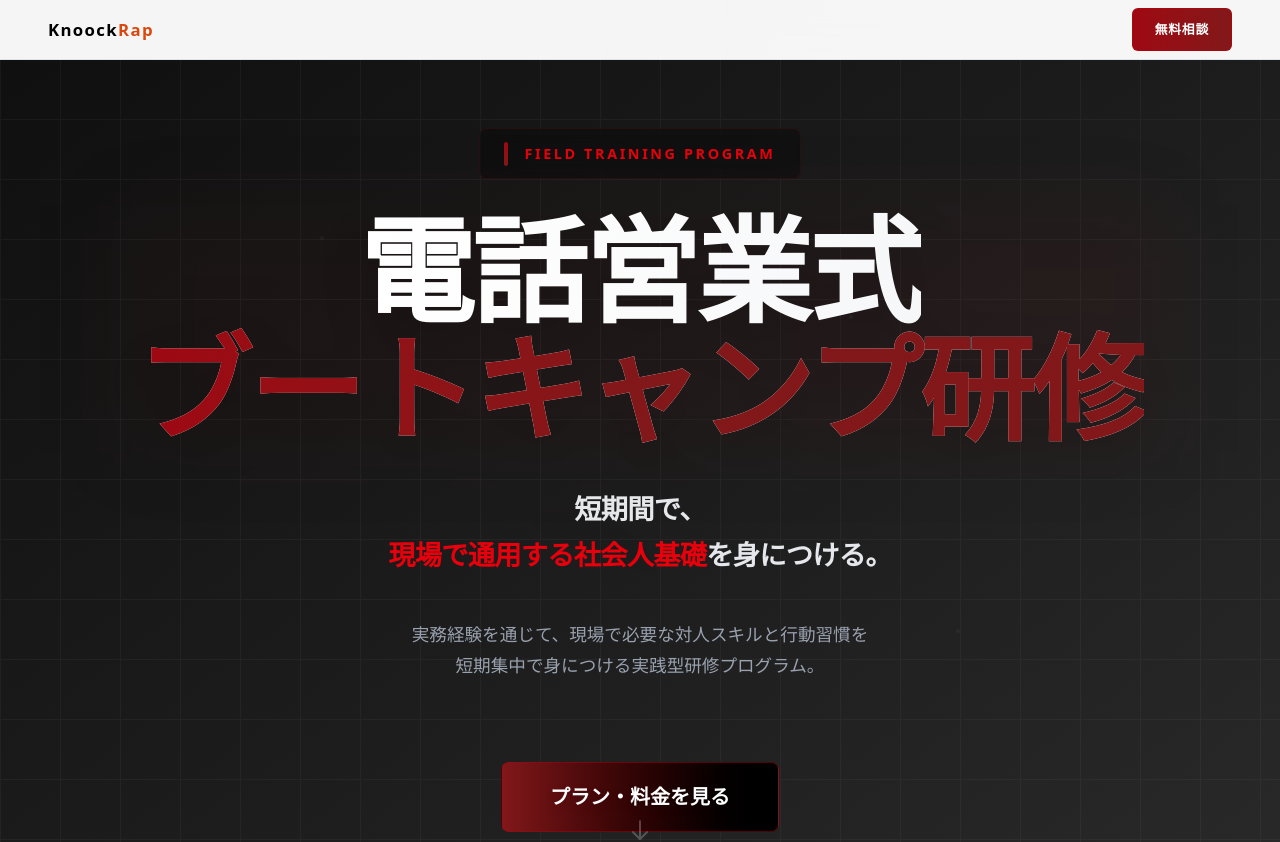
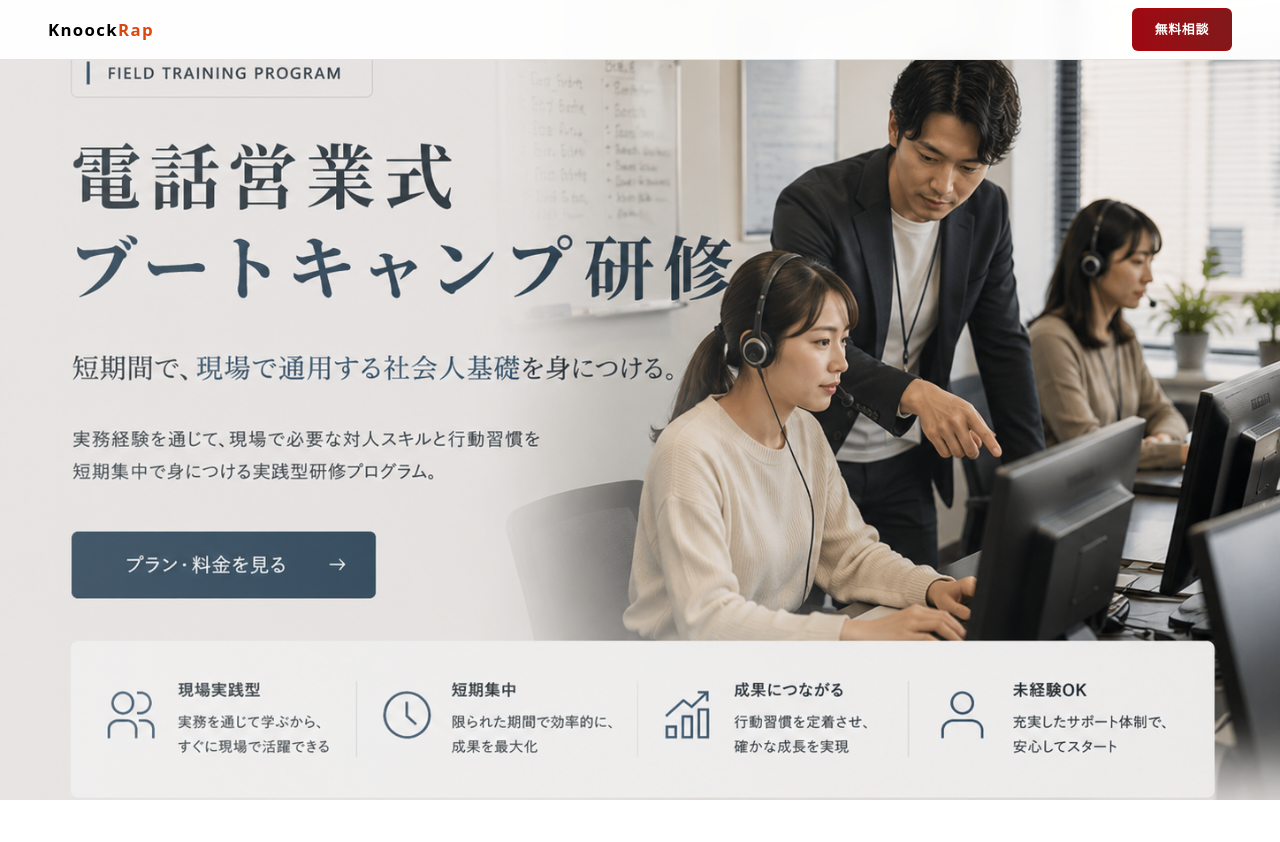
Before and after one commit to knockrap/knockrap-lp, a Next.js app: page / in a window 1280 px wide. Shown: the top 842 px of the page. Built offline with nearby package versions, Linux system fonts and the light colour scheme.

Commit message:
update hero image

```diff
--- a/app/components/sections/Hero.tsx
+++ b/app/components/sections/Hero.tsx
@@ -1,86 +1,19 @@
 'use client'
 
-import Link from 'next/link'
-import { Reveal } from '@/app/components/common/Reveal'
+import Image from 'next/image'
 
 export function Hero() {
   return (
-    <section className="relative min-h-screen bg-gradient-to-br from-[#0f0f0f] via-[#1c1c1c] to-[#2a2a2a] flex items-center px-6 sm:px-12 pt-20 pb-16 overflow-hidden">
-      {/* Very subtle red accent background */}
-      <div className="absolute inset-0 opacity-10 pointer-events-none">
-        <div className="absolute top-1/3 right-1/3 w-[600px] h-[600px] bg-red-900/5 rounded-full blur-[200px]" />
-        <div className="absolute bottom-1/3 left-1/3 w-[500px] h-[500px] bg-red-800/3 rounded-full blur-[150px]" />
-      </div>
-
-      {/* Subtle metallic grid background */}
-      <div className="absolute inset-0 opacity-5 pointer-events-none" style={{
-        backgroundImage: 'linear-gradient(90deg, #c0c0c0 1px, transparent 1px), linear-gradient(0deg, #c0c0c0 1px, transparent 1px)',
-        backgroundSize: '60px 60px'
-      }} />
-
-      {/* Subtle accent line - darker */}
-      <div className="absolute top-0 left-0 right-0 h-[2px] bg-gradient-to-r from-transparent via-red-900/30 to-transparent opacity-40" />
-
-      {/* Minimal particle effect */}
-      <div className="absolute inset-0 pointer-events-none">
-        <div className="absolute top-1/4 left-1/4 w-1 h-1 bg-gray-500/10 rounded-full" />
-        <div className="absolute top-1/3 right-1/3 w-1 h-1 bg-gray-400/8 rounded-full" />
-        <div className="absolute bottom-1/3 left-1/2 w-1 h-1 bg-gray-600/5 rounded-full" />
-        <div className="absolute top-2/3 right-1/4 w-1 h-1 bg-gray-500/12 rounded-full" />
-      </div>
-
-      <div className="relative z-10 max-w-[1200px] mx-auto w-full text-center">
-        <div className="flex flex-col items-center justify-center min-h-[80vh] py-12">
-          <Reveal>
-            <div className="mb-8 inline-flex items-center gap-4 backdrop-blur-sm bg-black/30 border border-red-900/20 rounded-lg px-6 py-3">
-              <div className="w-1 h-6 bg-gradient-to-b from-red-800 to-red-900 rounded-full" />
-              <span className="text-red-600 text-[0.9rem] font-bold tracking-[0.18em] uppercase">Field Training Program</span>
-            </div>
-          </Reveal>
-
-          <Reveal>
-            <h1 className="font-serif text-[3.2rem] sm:text-[4.5rem] lg:text-[clamp(4.5rem,9vw,7.2rem)] font-black text-white leading-[1.02] tracking-tight mb-10 relative">
-              <span className="relative inline-block">
-                <span className="absolute inset-0 bg-gradient-to-r from-red-900/5 to-red-700/5 blur-2xl transform scale-105" />
-                <span className="relative bg-gradient-to-r from-white via-gray-100 to-white bg-clip-text text-transparent drop-shadow-2xl">
-                  電話営業式<br />
-                  <span className="bg-gradient-to-r from-red-800 via-red-900 to-red-900 bg-clip-text text-transparent font-extrabold tracking-tight">
-                    ブートキャンプ研修
-                  </span>
-                </span>
-              </span>
-            </h1>
-          </Reveal>
-
-          <Reveal>
-            <p className="text-[1.2rem] sm:text-[1.4rem] lg:text-[1.7rem] text-gray-200 leading-[1.7] max-w-4xl font-semibold mb-10 tracking-tight">
-              短期間で、<br />
-              <span className="text-red-600 font-bold">現場で通用する社会人基礎</span>を身につける。
-            </p>
-          </Reveal>
-
-          <Reveal>
-            <p className="text-[1rem] sm:text-[1.1rem] text-gray-400 leading-[1.8] max-w-3xl font-medium mb-14">
-              実務経験を通じて、現場で必要な対人スキルと行動習慣を<br className="hidden sm:block" />短期集中で身につける実践型研修プログラム。
-            </p>
-          </Reveal>
-
-          <Reveal>
-            <div className="mt-6 flex flex-col sm:flex-row gap-6 justify-center items-center">
-              <Link href="#program" className="group relative inline-flex items-center justify-center px-12 py-5 text-xl font-bold text-white bg-gradient-to-r from-red-900 to-black rounded-lg overflow-hidden transition-all duration-300 hover:shadow-lg hover:shadow-red-900/20 hover:-translate-y-0.5 border border-red-800/50">
-                <span className="absolute inset-0 bg-gradient-to-r from-red-800 to-red-900 opacity-0 group-hover:opacity-20 transition-opacity duration-300" />
-                <span className="relative drop-shadow-lg">プラン・料金を見る</span>
-              </Link>
-            </div>
-          </Reveal>
-        </div>
-
-        {/* Scroll indicator */}
-        <div className="absolute bottom-8 left-1/2 -translate-x-1/2 animate-bounce opacity-60 pointer-events-none">
-          <svg className="w-6 h-6 text-white/40" fill="none" stroke="currentColor" viewBox="0 0 24 24">
-            <path strokeLinecap="round" strokeLinejoin="round" strokeWidth={2} d="M19 14l-7 7m0 0l-7-7m7 7V3" />
-          </svg>
-        </div>
+    <section className="relative min-h-screen bg-slate-100 overflow-hidden">
+      <div className="absolute inset-0">
+        <Image
+          src="/images/hero-visual.jpg"
+          alt="コールセンター研修の現場イメージ"
+          fill
+          className="object-cover object-center brightness-95 contrast-105"
+          priority
+        />
+        <div className="absolute inset-0 bg-gradient-to-r from-white/20 via-white/10 to-transparent" />
       </div>
     </section>
   )
```
Also changed, not shown: public/images/hero-visual.jpg.
